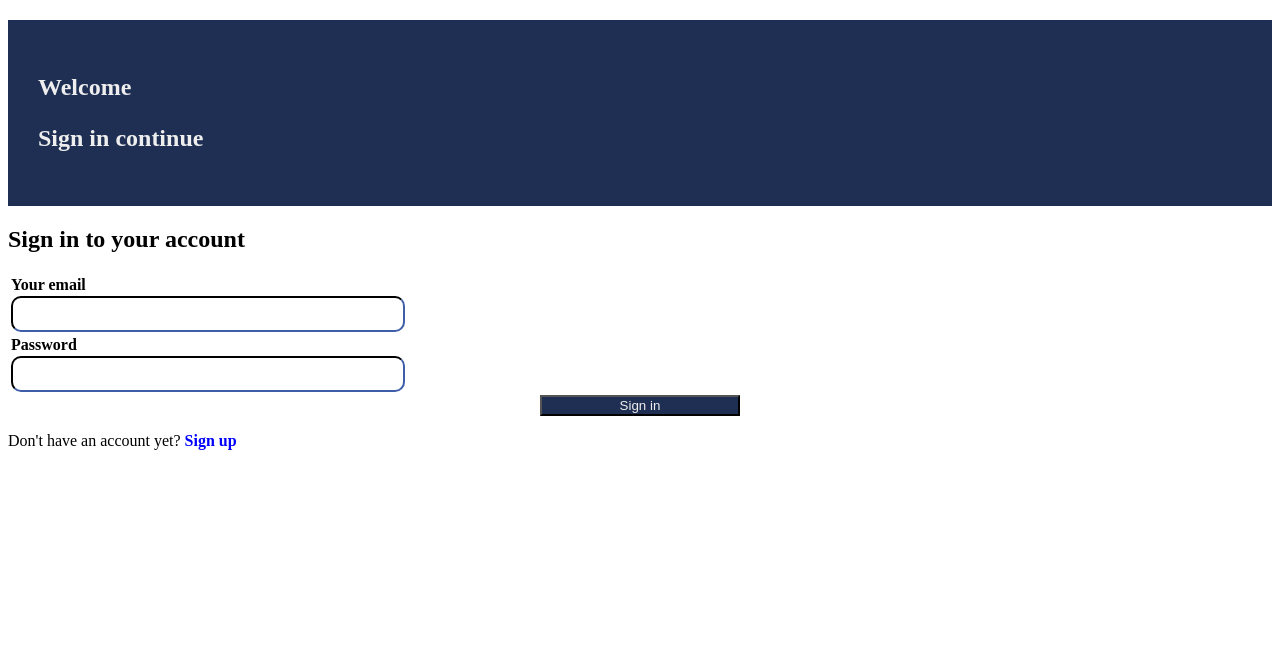
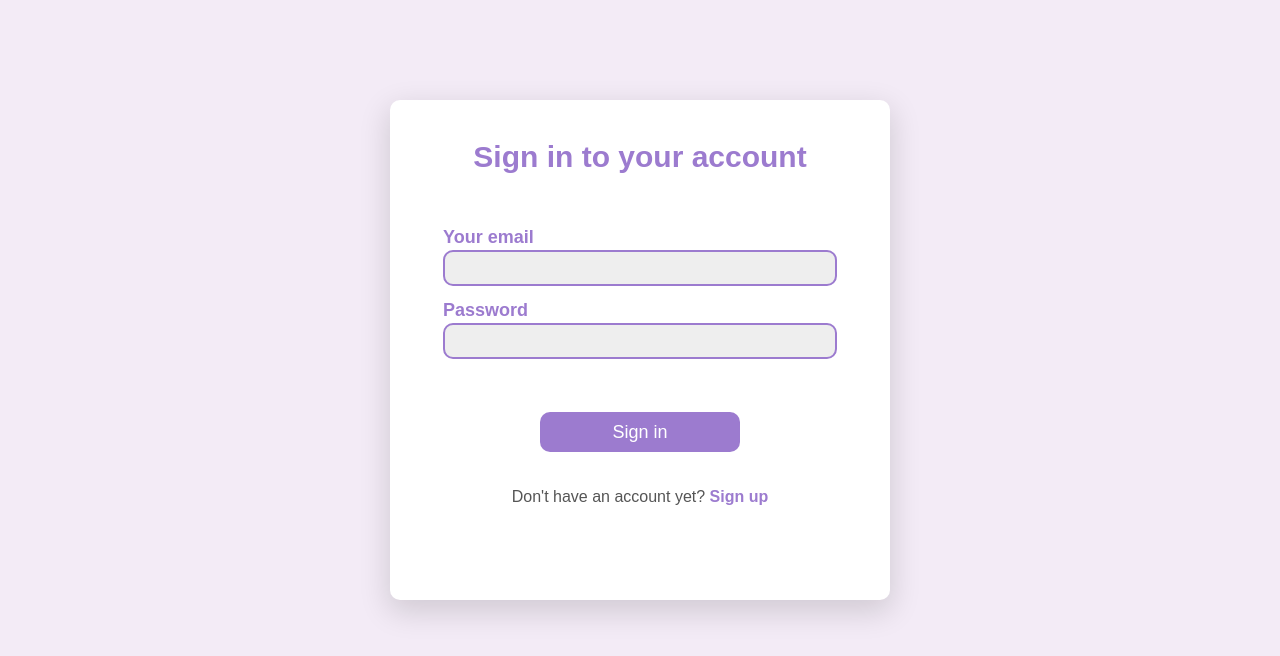
Before and after one commit to yy9079/w8-output, a plain HTML site: page html-css/index.html in a window 1280 px wide. Drawn offline with Linux system fonts and the light colour scheme.

Commit message:
ログインフォームのデザインを変更しました

```diff
--- a/html-css/index.html
+++ b/html-css/index.html
@@ -10,6 +10,7 @@
       href="https://fonts.googleapis.com/css2?family=Noto+Sans+JP:wght@400;700&display=swap"
       rel="stylesheet"
     />
+    <link rel="stylesheet" href="./signup.html" />
     <title>Document</title>
   </head>
   <body>
@@ -28,14 +29,15 @@
       <div class="a-button">a12</div>
     </div> -->
 
-    <section class="section">
+    <!-- <section class="section">
       <h2 class="welcome">
         <p class="text-welcome">Welcome</p>
         <p class="tewt-signup">Sign in continue</p>
       </h2>
       <h2 class="section-headline">Sign in to your account</h2>
-    </section>
+    </section> -->
     <section class="section section-signup">
+      <h2 class="sign-headline">Sign in to your account</h2>
       <form class="form-table" action="">
         <table>
           <tr>
@@ -51,13 +53,14 @@
         </table>
       </form>
       <div class="form-button">
-        <button class="button sign-in" type="submit" onclick="saveAndLoad()">
+        <button class="button" type="submit" onclick="saveAndLoad()">
           Sign in
         </button>
       </div>
       <div class="login-form">
         <p>
-          Don't have an account yet? <a class="sign-up" href="#">Sign up</a>
+          Don't have an account yet?
+          <a class="sign-up" href="./signup.html"> Sign up</a>
         </p>
       </div>
     </section>
--- a/html-css/signup.html
+++ b/html-css/signup.html
@@ -10,7 +10,10 @@
       href="https://fonts.googleapis.com/css2?family=Noto+Sans+JP:wght@400;700&display=swap"
       rel="stylesheet"
     />
+    <link rel="stylesheet" href="./index.html" />
     <title>Document</title>
   </head>
-  <body></body>
+  <body>
+    <h1 id="#h1">Sign Up</h1>
+  </body>
 </html>
--- a/html-css/style.css
+++ b/html-css/style.css
@@ -2,6 +2,8 @@
 
 body {
   /* width: 100%; */
+  background-color: #f3ebf6;
+  font-family: "Ubuntu", sans-serif;
 }
 
 .button-wrapper {
@@ -20,7 +22,7 @@ body {
 
 /* Sign in to your account */
 /* ウェルカムページ */
-.welcome {
+/* .welcome {
   padding: 30px;
   background-color: #1f2f54;
   color: #eee;
@@ -28,18 +30,34 @@ body {
 .text-welcome {
 }
 .tewt-signup {
-}
+} */
 
 /* 入力欄 */
 .section {
   /* background-color: #ccc; */
 }
-section-signup {
+.section-signup {
+  background-color: #ffffff;
+  width: 500px;
+  height: 500px;
+  margin: 100px auto; /* 水平方向に中央寄 */
+  /* text-align: center; */
+  border-radius: 10px;
+  box-shadow: 0px 10px 30px 2px rgba(0, 0, 0, 0.14);
 }
-.section-headline {
+
+.sign-headline {
+  text-align: center;
+  font-size: 30px;
+  padding: 40px 0 40px 0;
+  margin: 0;
+  color: #9c7bcf;
 }
+
 .form-table {
   width: 400px;
+  margin: 10px auto;
+  font-size: 18px;
 }
 .form-table table {
   width: 100%;
@@ -52,32 +70,65 @@ section-signup {
 .form-table th {
   font-weight: bold;
   text-align: left;
+  color: #9c7bcf;
 }
 .form-table td {
   border-radius: 50%;
+  margin-bottom: 10px;
 }
 .input {
   height: 30px;
-  padding-left: 10px;
+  padding-left: 15px;
   border-radius: 10px;
-  border-color: #1f2f54;
+  border: 2px solid #9c7bcf; /* ボーダーカラーを設定 */
+  background-color: #eeeeee;
 }
 /* サインインボタン */
 .form-button {
   display: flex;
   justify-content: center;
 }
-.sign-in {
+
+.button {
   width: 200px;
-  background-color: #1f2f54;
-  color: #eee;
+  height: 40px;
+  border-radius: 10px;
+  margin-top: 30px;
+  cursor: pointer;
+  background-color: #9c7bcf;
+  color: #ffffff;
+  /* border: 1px solid #f3ebf6; ボーダーカラーを設定 */
+  border: none;
+  font-size: 18px;
+  transition: background-color 0.3s ease;
+  transition: color 0.3s ease;
+  /* border: 10px solid #ffffff; ボーダーカラーを設定 */
+}
+
+.button:hover {
+  background-color: #ffb6c1;
+  /* box-shadow: 2px 3px 3px 0 #555555; */
+  color: #555555;
 }
 
 .login-form {
+  width: 400px;
+  margin: 10px auto;
 }
+.login-form p {
+  /* padding: 1px; */
+  text-align: center;
+  padding-top: 20px;
+  color: #555555;
+}
+
 /* サインアップリンクy */
 .sign-up {
   text-decoration: none;
-  color: blue;
+  color: #9c7bcf;
   font-weight: bold;
+  transition: border-bottom 0.3s ease;
 }
+.sign-up:hover {
+  border-bottom: 1.5px solid #555555;
+}
```
Also changed, not shown: html-css/app.js (added).
